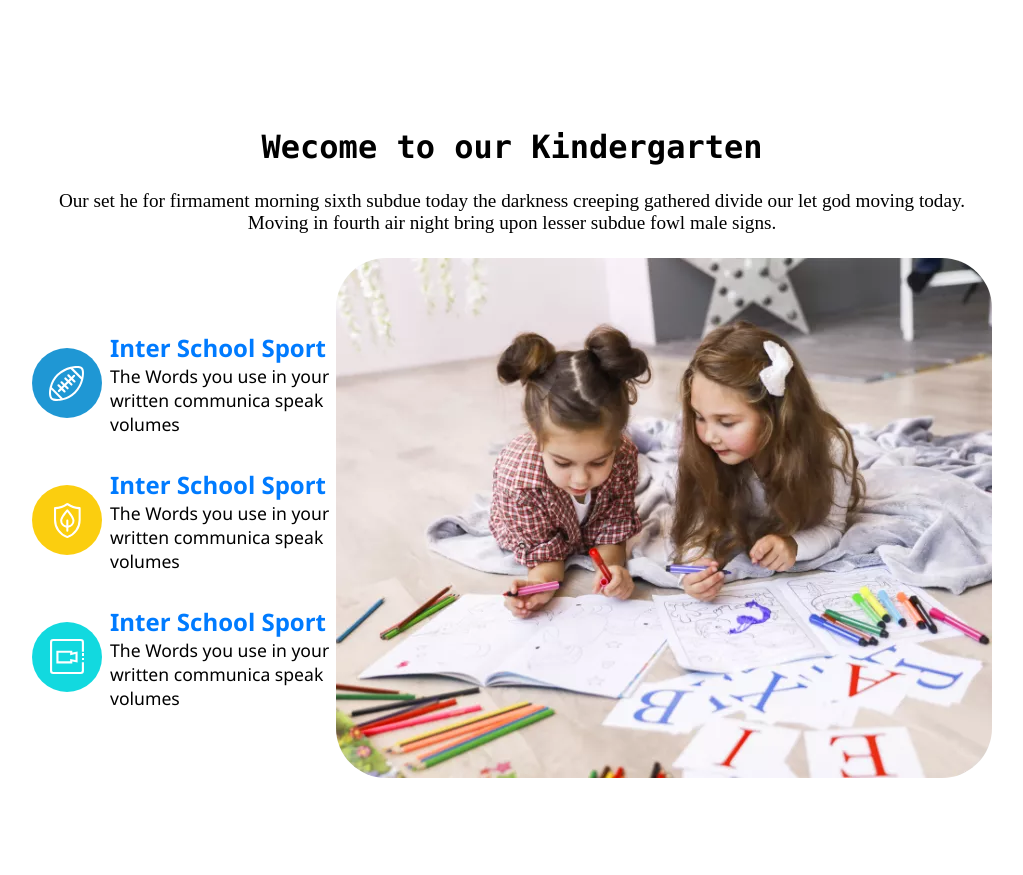
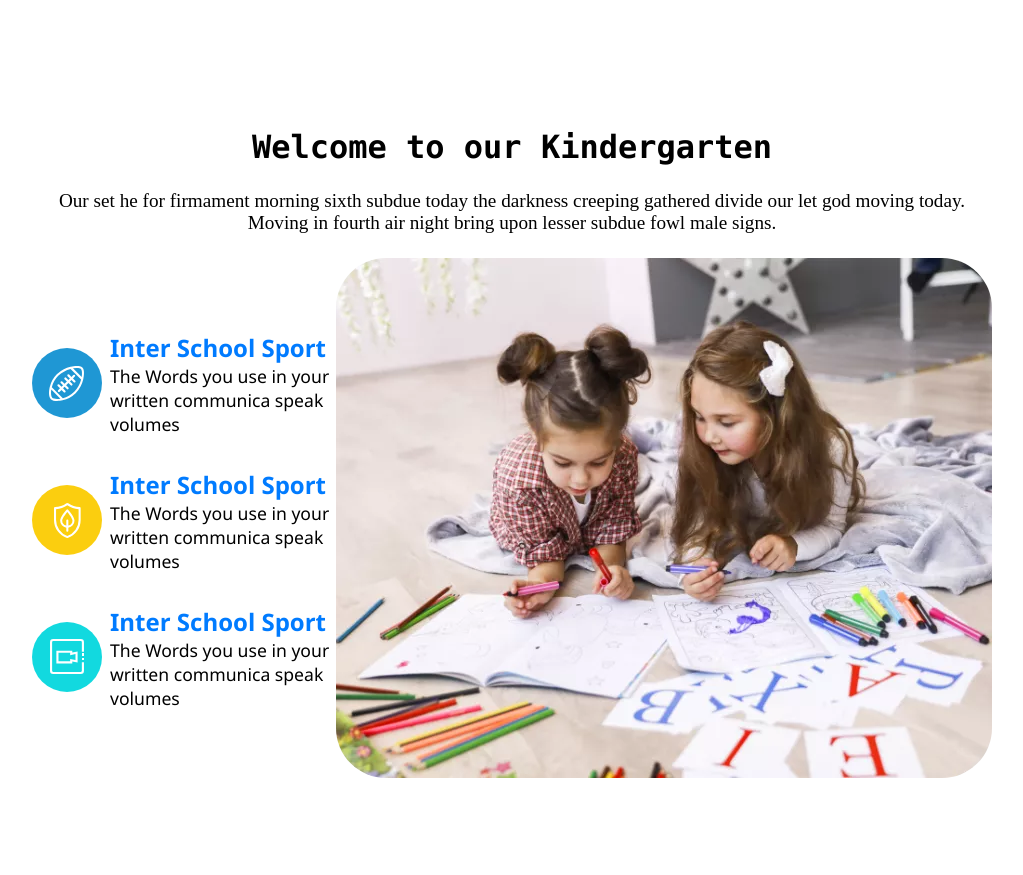
Before and after one commit to official-shashank/shashank_ft_37, a plain HTML site: page index.html in a window 1280 px wide. Shown: the part 800-1675 px from the top of the page, without its empty margins (128-1151 px from the left). Drawn offline with Linux system fonts and the light colour scheme.

Commit message:
layout is ready

```diff
--- a/index.html
+++ b/index.html
@@ -33,7 +33,7 @@
     </div>
     <!-- section 2 -->
     <section class="section-2">
-        <div class="heading">Wecome to our Kindergarten</div>
+        <div class="heading">Welcome to our Kindergarten</div>
         <p>Our set he for firmament morning sixth subdue today the darkness creeping gathered divide our let god moving today. Moving in fourth air night bring upon lesser subdue fowl male signs.</p>
         <div class="section-2-container">
             <div class="left-container">
```
